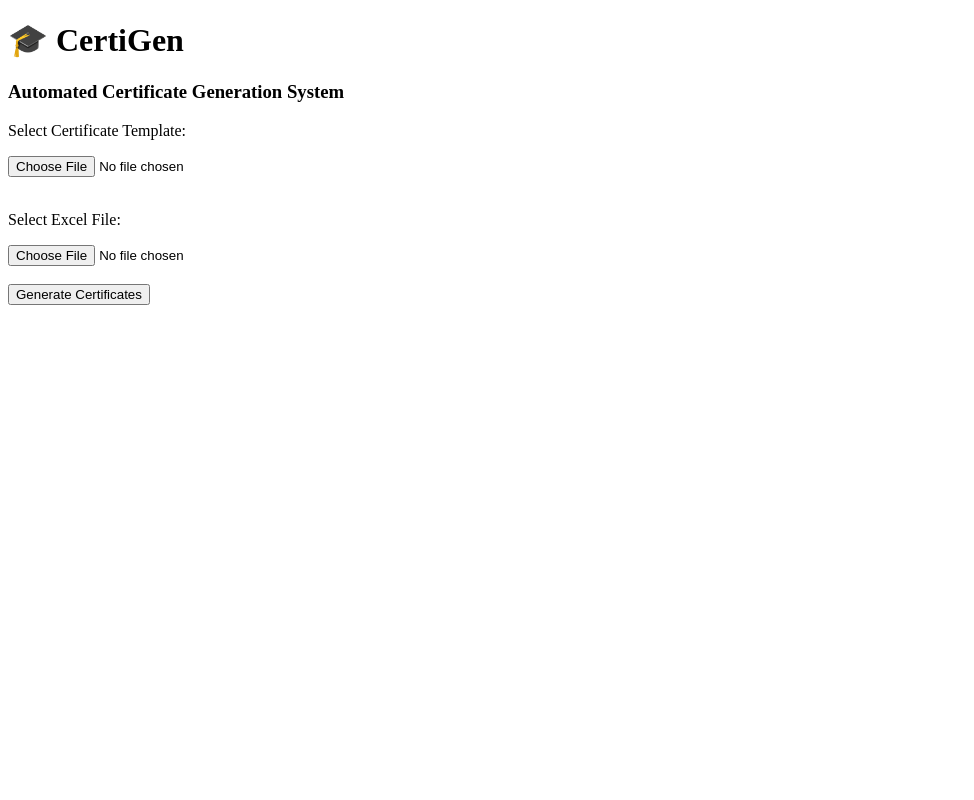
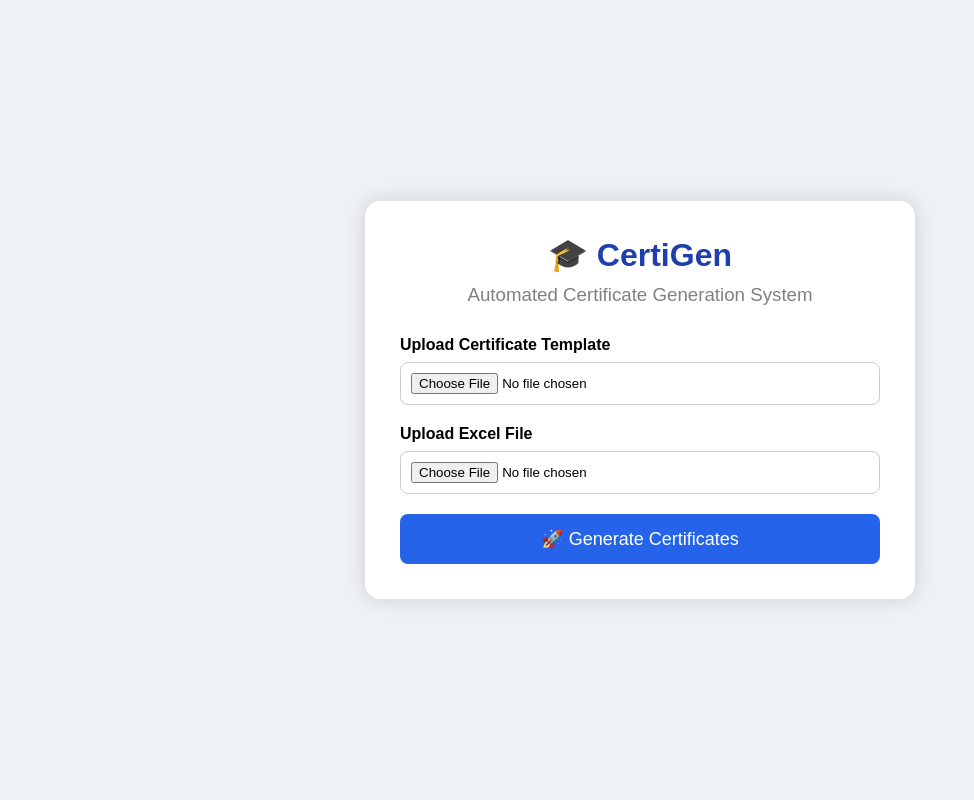
Before and after one commit to yadlapalliprathibha6207-hash/certigen, a Flask app: page / in a window 1280 px wide. Shown: the whole page, without its empty margins (0-974 px from the left). Run offline with Flask 3, Linux system fonts and the light colour scheme.

Commit message:
Initial commit - certificate generator project

```diff
--- a/app.py
+++ b/app.py
@@ -1,28 +1,63 @@
-from flask import Flask, render_template, request
+from flask import Flask, render_template, request, send_file
 import os
 import subprocess
+import shutil
 
+# Create Flask application
 app = Flask(__name__)
 
+# Folder where uploaded files will be stored
 UPLOAD_FOLDER = "uploads"
+
+# Create uploads folder if it doesn't exist
 os.makedirs(UPLOAD_FOLDER, exist_ok=True)
 
+
+# ----------------------------
+# Home Page
+# ----------------------------
 @app.route("/")
 def home():
     return render_template("index.html")
 
+
+# ----------------------------
+# Upload and Generate
+# ----------------------------
 @app.route("/upload", methods=["POST"])
 def upload():
 
+    # Get uploaded files
     certificate = request.files["certificate"]
     excel = request.files["excel"]
 
-    certificate.save(os.path.join(UPLOAD_FOLDER, certificate.filename))
-    excel.save(os.path.join(UPLOAD_FOLDER, excel.filename))
+    # Save files inside uploads folder
+    certificate.save(os.path.join(UPLOAD_FOLDER, "certificate.png"))
+    excel.save(os.path.join(UPLOAD_FOLDER, "Students.xlsx"))
 
+    # Run certificate generation script
     subprocess.run(["python", "generate.py"])
 
-    return "Certificates generated successfully!"
+    return render_template("success.html")
 
+@app.route("/download")
+def download():
+
+    zip_path = "certificates"
+
+    shutil.make_archive(zip_path, "zip", "outputs")
+
+    return send_file(
+        "certificates.zip",
+        as_attachment=True
+    )
+
+@app.route("/test")
+def test():
+    return "TEST ROUTE WORKING"
+
+# ----------------------------
+# Run Application
+# ----------------------------
 if __name__ == "__main__":
     app.run(debug=True)
--- a/templates/index.html
+++ b/templates/index.html
@@ -1,9 +1,84 @@
 <!DOCTYPE html>
-<html>
+<html lang="en">
+
 <head>
+    <meta charset="UTF-8">
+    <meta name="viewport" content="width=device-width, initial-scale=1.0">
     <title>CertiGen</title>
+
+    <style>
+        *{
+            margin:0;
+            padding:0;
+            box-sizing:border-box;
+            font-family:Arial, sans-serif;
+        }
+
+        body{
+            background:#eef2f7;
+            display:flex;
+            justify-content:center;
+            align-items:center;
+            height:100vh;
+        }
+
+        .container{
+            background:white;
+            width:550px;
+            padding:35px;
+            border-radius:15px;
+            box-shadow:0 0 20px rgba(0,0,0,0.15);
+        }
+
+        h1{
+            text-align:center;
+            color:#1e40af;
+            margin-bottom:10px;
+        }
+
+        h3{
+            text-align:center;
+            color:gray;
+            margin-bottom:30px;
+            font-weight:normal;
+        }
+
+        label{
+            font-weight:bold;
+            display:block;
+            margin-bottom:8px;
+        }
+
+        input[type="file"]{
+            width:100%;
+            padding:10px;
+            border:1px solid #ccc;
+            border-radius:8px;
+            margin-bottom:20px;
+        }
+
+        button{
+            width:100%;
+            padding:14px;
+            background:#2563eb;
+            color:white;
+            border:none;
+            border-radius:8px;
+            font-size:18px;
+            cursor:pointer;
+            transition:0.3s;
+        }
+
+        button:hover{
+            background:#1d4ed8;
+        }
+    </style>
+
 </head>
+
 <body>
+
+<div class="container">
 
     <h1>🎓 CertiGen</h1>
 
@@ -11,19 +86,24 @@
 
     <form action="/upload" method="POST" enctype="multipart/form-data">
 
-        <p>Select Certificate Template:</p>
-        <input type="file" name="certificate">
+        <label>Upload Certificate Template</label>
 
-        <br><br>
+        <input type="file" name="certificate" required>
 
-        <p>Select Excel File:</p>
-        <input type="file" name="excel">
+        <label>Upload Excel File</label>
 
-        <br><br>
+        <input type="file" name="excel" required>
 
-        <button type="submit">Generate Certificates</button>
+        <br>
+
+        <button type="submit">
+            🚀 Generate Certificates
+        </button>
 
     </form>
 
+</div>
+
 </body>
+
 </html>
```
Also changed, not shown: static/style.css (added, +49 -0 lines), templates/success.html (added, +59 -0 lines), 1 other file.
